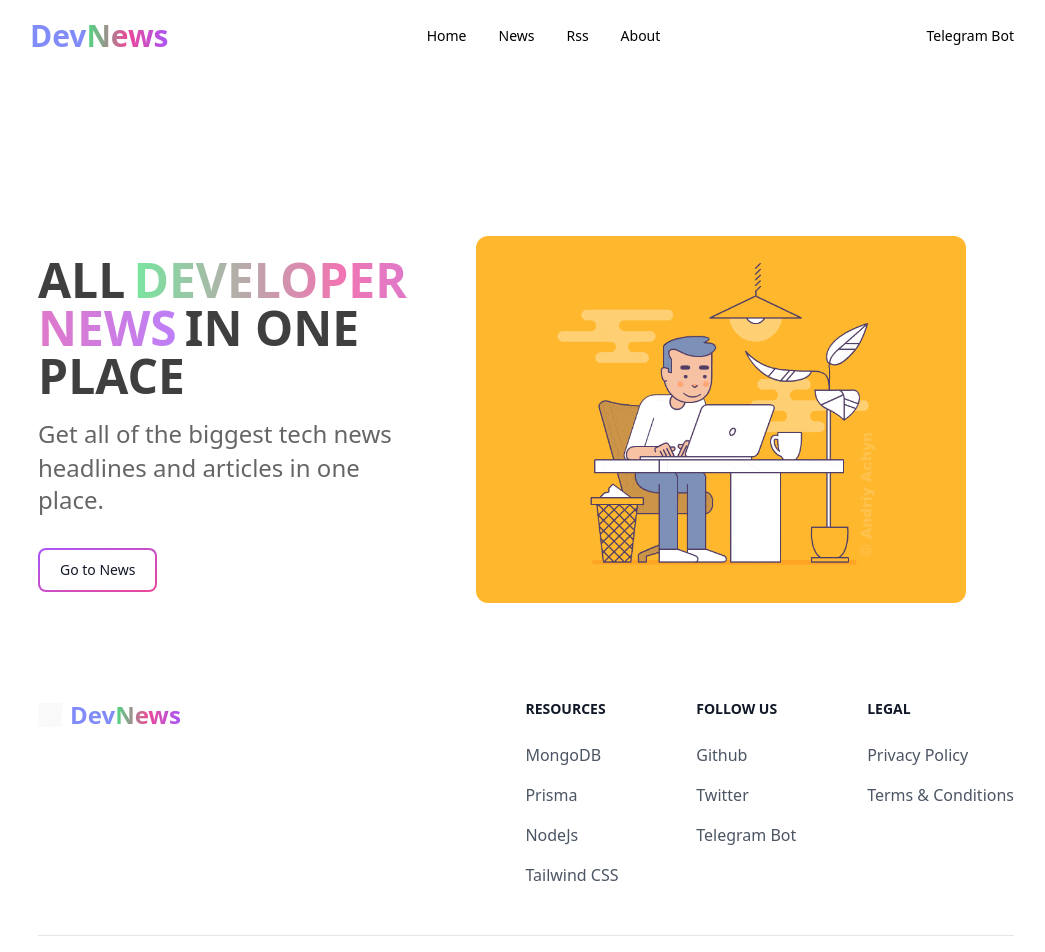
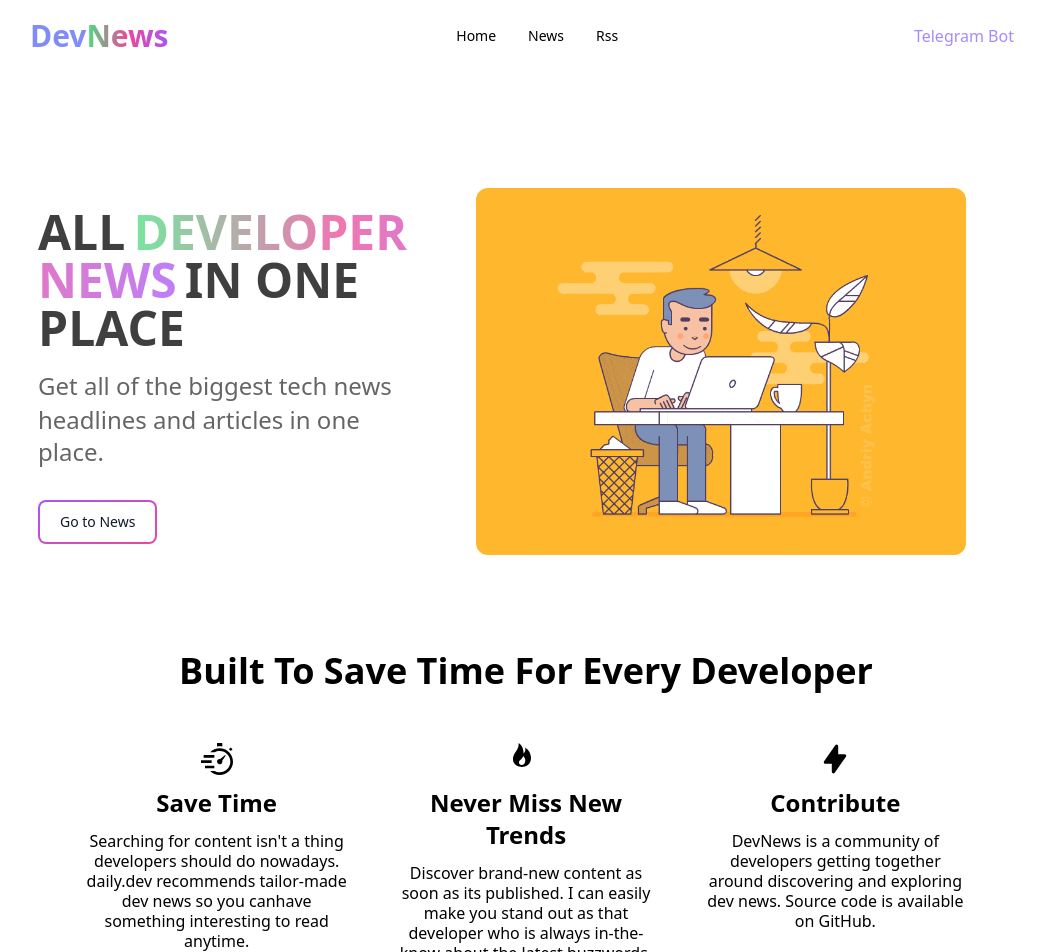
Before and after one commit to amrohan/DevNews-Frontend, a Next.js app: page / in a window 1280 px wide. Shown: the top 952 px of the page, without its empty margins (114-1159 px from the left). Built offline with nearby package versions, Linux system fonts and the light colour scheme.

Commit message:
added features in homepage

```diff
--- a/components/NavBar.jsx
+++ b/components/NavBar.jsx
@@ -29,7 +29,7 @@
             <a target="_blank">
               <button
                 type="button"
-                className="mt-1 md:mt-0 dark:text-white bg-transparent hover:bg-blue-500 focus:ring-4 focus:outline-none focus:ring-blue-300 font-medium rounded-lg text-sm px-2 py-1.5 text-center mr-3 md:mr-0"
+                className="mt-1 md:mt-0 px-2 py-1 text-violet-400"
               >
                 Telegram Bot
               </button>
@@ -98,13 +98,6 @@
                 </a>
               </Link>
             </li>
-            <li>
-              <Link href="/about">
-                <a className="block py-2 pr-4 pl-3 md:p-0 rounded hover:bg-slate-50 dark:hover:bg-slate-600">
-                  About
-                </a>
-              </Link>
-            </li>
           </ul>
         </div>
       </div>
--- a/pages/about.js
+++ /dev/null
@@ -1,5 +0,0 @@
-import React from "react";
-
-export default function about() {
-  return <div>about</div>;
-}
--- a/pages/index.js
+++ b/pages/index.js
@@ -47,9 +47,9 @@
           content="https://res.cloudinary.com/amrohan/image/upload/v1653377356/Images/uyvcq8rzavq5bc0g3h6u.png"
         />
       </Head>
-      <div className="h-full">
+      <section className="h-full">
         {/* <!--Main--> */}
-        <div className="pt-24 md:pt-36 mx-auto flex flex-wrap flex-col md:flex-row items-center">
+        <div className="pt-24 mx-auto flex flex-wrap flex-col md:flex-row items-center">
           {/* <!--Left Col--> */}
           <div className="flex flex-col w-full xl:w-2/5 justify-center lg:items-start overflow-y-hidden">
             <h1 className="my-4 text-3xl md:text-5xl dark:text-white opacity-75 font-bold leading-tight text-center md:text-left">
@@ -86,10 +86,81 @@
               src="/per.gif"
               width={500}
               height={350}
+              alt="Homage page gif"
             />
           </div>
         </div>
-      </div>
+      </section>
+      <section className="m-4 md:m-8 dark:bg-zinc-900 dark:text-gray-100">
+        <div className="container mx-auto p-4 my-5 space-y-2 text-center">
+          <h2 className="text-3xl md:text-4xl font-bold">
+            Built To Save Time For Every Developer
+          </h2>
+        </div>
+        <div className="container mx-auto grid justify-center gap-4 sm:grid-cols-2 lg:grid-cols-3">
+          <div className="flex flex-col items-center p-4 text-center">
+            <svg
+              xmlns="http://www.w3.org/2000/svg"
+              className="w-8 h-8 fill-current dark:text-violet-400"
+              viewBox="0 0 24 24"
+              fill="currentColor"
+            >
+              <path d="M15.91 13.34l2.636-4.026-.454-.406-3.673 3.099c-.675-.138-1.402.068-1.894.618-.736.823-.665 2.088.159 2.824.824.736 2.088.665 2.824-.159.492-.55.615-1.295.402-1.95zm-3.91-10.646v-2.694h4v2.694c-1.439-.243-2.592-.238-4 0zm8.851 2.064l1.407-1.407 1.414 1.414-1.321 1.321c-.462-.484-.964-.927-1.5-1.328zm-18.851 4.242h8v2h-8v-2zm-2 4h8v2h-8v-2zm3 4h7v2h-7v-2zm21-3c0 5.523-4.477 10-10 10-2.79 0-5.3-1.155-7.111-3h3.28c1.138.631 2.439 1 3.831 1 4.411 0 8-3.589 8-8s-3.589-8-8-8c-1.392 0-2.693.369-3.831 1h-3.28c1.811-1.845 4.321-3 7.111-3 5.523 0 10 4.477 10 10z" />
+            </svg>
+            <h3 className="my-3 text-2xl font-semibold">Save Time</h3>
+            <div className="space-y-1 leading-tight">
+              <p>
+                {
+                  "Searching for content isn't a thing developers should do nowadays. daily.dev recommends tailor-made dev news so you canhave something interesting to read anytime."
+                }
+              </p>
+            </div>
+          </div>
+          <div className="flex flex-col items-center p-4 text-center">
+            <svg
+              className="w-8 h-8 dark:text-violet-400"
+              xmlns="http://www.w3.org/2000/svg"
+              fillRrule="evenodd"
+              clipRule="evenodd"
+              fill="currentColor"
+            >
+              <path d="M8.625 0c.61 7.189-5.625 9.664-5.625 15.996 0 4.301 3.069 7.972 9 8.004 5.931.032 9-4.414 9-8.956 0-4.141-2.062-8.046-5.952-10.474.924 2.607-.306 4.988-1.501 5.808.07-3.337-1.125-8.289-4.922-10.378zm4.711 13c3.755 3.989 1.449 9-1.567 9-1.835 0-2.779-1.265-2.769-2.577.019-2.433 2.737-2.435 4.336-6.423z" />
+            </svg>
+            <h3 className="my-3 text-2xl font-semibold">
+              Never Miss New Trends
+            </h3>
+            <div className="space-y-1 leading-tight">
+              <p>
+                Discover brand-new content as soon as its published. I can
+                easily make you stand out as that developer who is always
+                in-the-know about the latest buzzwords.
+              </p>
+            </div>
+          </div>
+          <div className="flex flex-col items-center p-4 text-center">
+            <svg
+              xmlns="http://www.w3.org/2000/svg"
+              viewBox="0 0 20 20"
+              fill="currentColor"
+              className="w-8 h-8 dark:text-violet-400"
+            >
+              <path
+                fillRule="evenodd"
+                d="M11.3 1.046A1 1 0 0112 2v5h4a1 1 0 01.82 1.573l-7 10A1 1 0 018 18v-5H4a1 1 0 01-.82-1.573l7-10a1 1 0 011.12-.38z"
+                clipRule="evenodd"
+              ></path>
+            </svg>
+            <h3 className="my-3 text-2xl font-semibold">Contribute</h3>
+            <div className="space-y-1 leading-tight">
+              <p>
+                DevNews is a community of developers getting together around
+                discovering and exploring dev news. Source code is available on
+                GitHub.
+              </p>
+            </div>
+          </div>
+        </div>
+      </section>
     </div>
   );
 }
```
